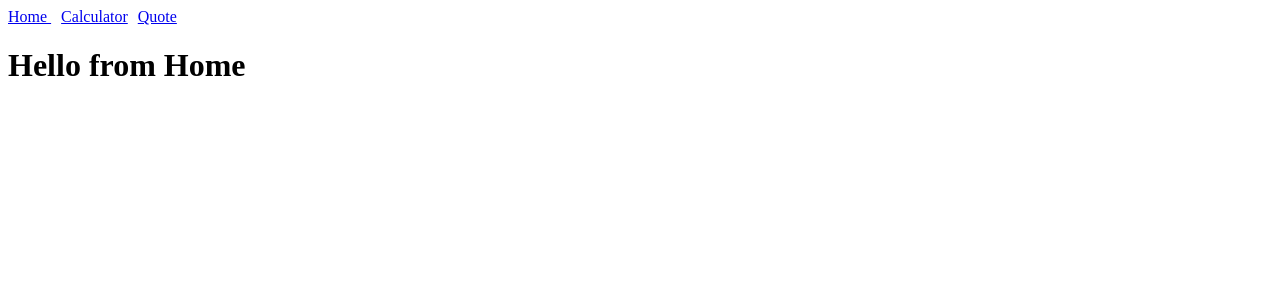
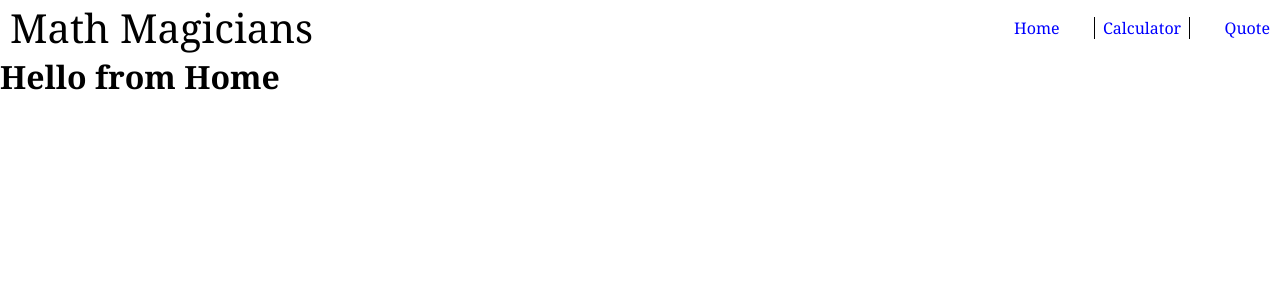
Before and after one commit to DcRonan/calculator-react, a React (Create React App) app: page / in a window 1280 px wide. Shown: the top 300 px of the page. Built offline with nearby package versions, Linux system fonts and the light colour scheme.

Commit message:
add styling

```diff
--- a/src/components/Navbar.js
+++ b/src/components/Navbar.js
@@ -2,9 +2,14 @@ import { Link } from 'react-router-dom';
 
 const Navbar = () => (
   <nav>
-    <Link to="/">Home </Link>
-    <Link to="/calculator">Calculator</Link>
-    <Link to="/quote">Quote</Link>
+    <div>
+      <div className="title"> Math Magicians </div>
+    </div>
+    <div className="navbar">
+      <Link to="/">Home </Link>
+      <Link to="/calculator" style={{ padding: '0 8px 0 8px', borderRight: '1px solid black', borderLeft: '1px solid black' }}>Calculator</Link>
+      <Link to="/quote">Quote</Link>
+    </div>
   </nav>
 );
 
--- a/src/index.css
+++ b/src/index.css
@@ -1,3 +1,13 @@
+*,
+*::before,
+*::after {
+  font-family: Georgia, 'Times New Roman', Times, serif;
+  margin: 0;
+  padding: 0;
+  -webkit-box-sizing: border-box;
+          box-sizing: border-box;
+}
+
 main {
   display: flex;
   height: 100vh;
@@ -5,10 +15,34 @@ main {
   align-items: center;
 }
 
-nav * {
+nav {
   top: 0;
   width: 100%;
-  padding-right: 10px;
+  display: flex;
+  justify-content: space-between;
+  align-items: center;
+}
+
+nav a {
+  color: blue;
+  text-decoration: none;
+}
+
+nav a:hover {
+  text-decoration: underline;
+}
+
+.navbar {
+  width: 20%;
+  display: flex;
+  justify-content: space-between;
+  margin-right: 10px;
+}
+
+.title {
+  font-size: 40px;
+  font-weight: lighter;
+  padding-left: 10px;
 }
 
 .calculator {
```
